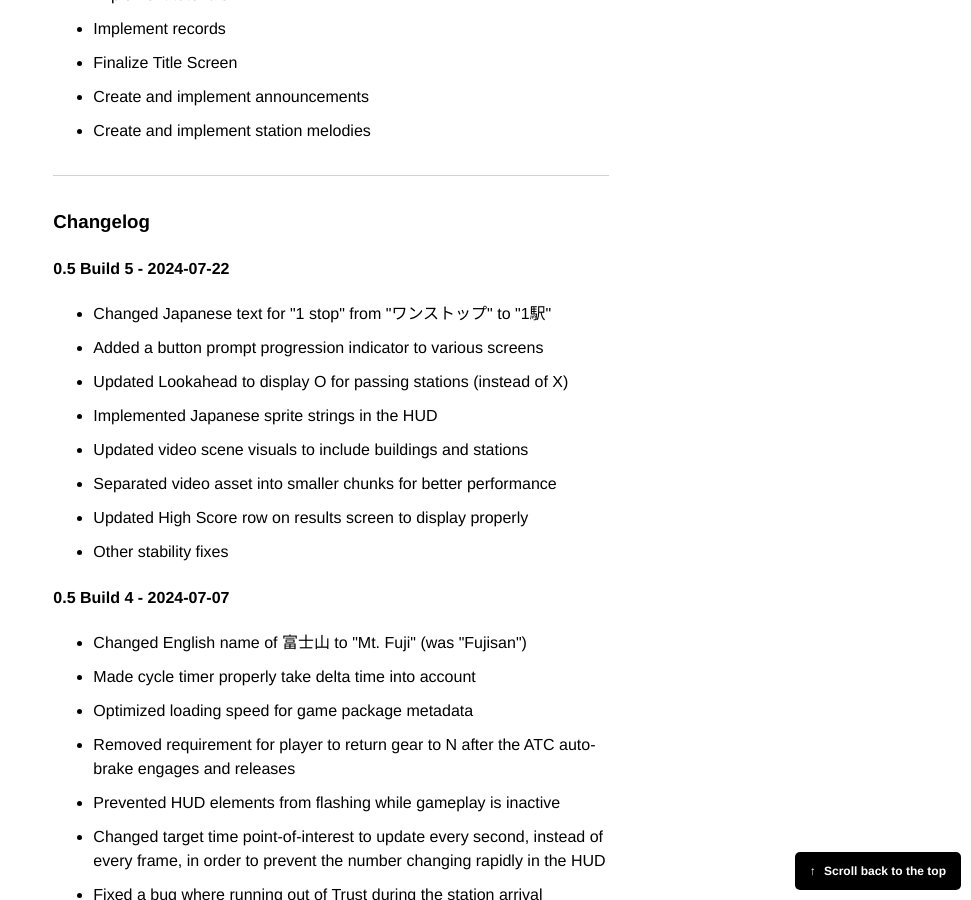
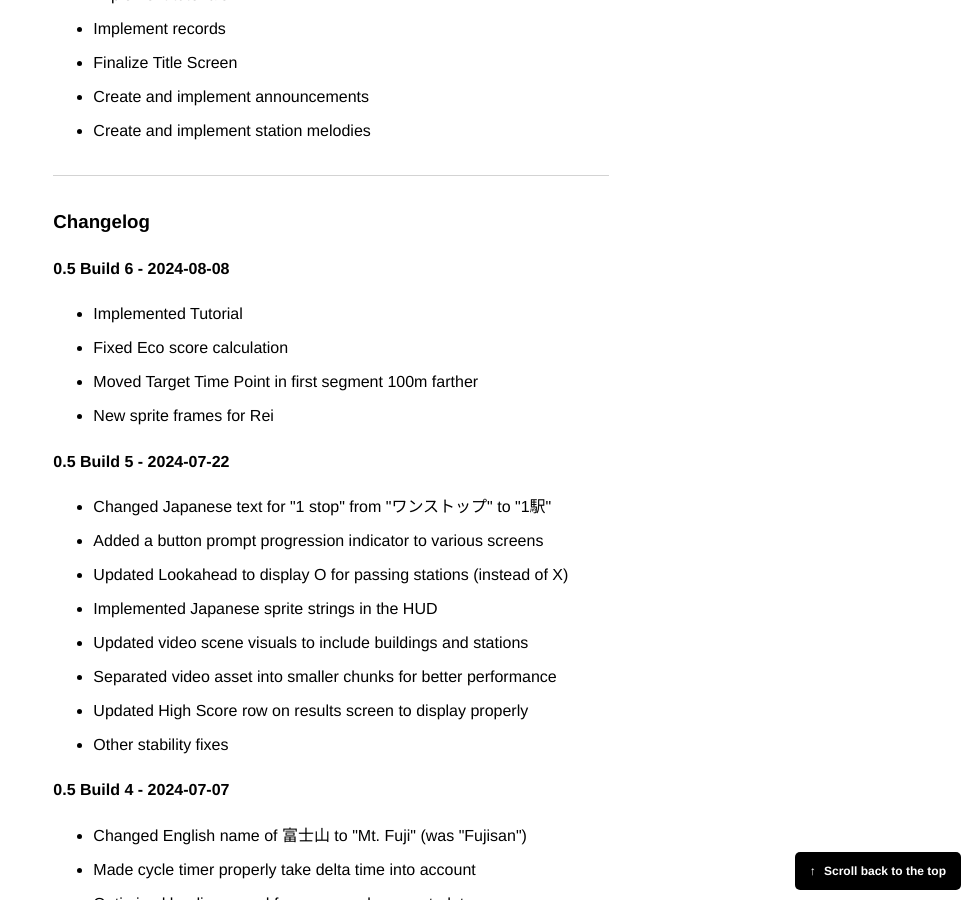
Before and after one commit to hunterbridges/blog, a Jekyll site: the page built from zerozero/playtest.html, in a window 1280 px wide and 900 px high, scrolled down 6917 px. Shown: the whole window, without its empty margins (309-1280 px from the left). Built offline with Jekyll 4.4.1, drawn with Linux system fonts in a browser that asks for light colours; some web fonts are replaced; comment, search, counter and statistics services are not loaded.

```diff
--- a/zerozero/playtest.html
+++ b/zerozero/playtest.html
@@ -186,7 +186,7 @@ layout: default
 <p>Much has been done, but there is still some stuff left to do before the game can be released! Here is a brief inventory of the work outstanding:</p>
 <ul>
     <li><s>3D scene polish (Primarily generating the buildings and train stations)</s></li>
-    <li>Implement tutorials</li>
+    <li><s>Implement tutorials</s></li>
     <li>Implement records</li>
     <li>Finalize Title Screen</li>
     <li>Create and implement announcements</li>
@@ -195,6 +195,16 @@ layout: default
 <hr>
 
 <h3>Changelog</h3>
+<h4>0.5 Build 6 - 2024-08-08</h4>
+<p>
+    <ul>
+        <li>Implemented Tutorial</li>
+        <li>Fixed Eco score calculation</li>
+        <li>Moved Target Time Point in first segment 100m farther</li>
+        <li>New sprite frames for Rei</li>
+    </ul>
+</p>
+
 <h4>0.5 Build 5 - 2024-07-22</h4>
 <p>
     <ul>
```
